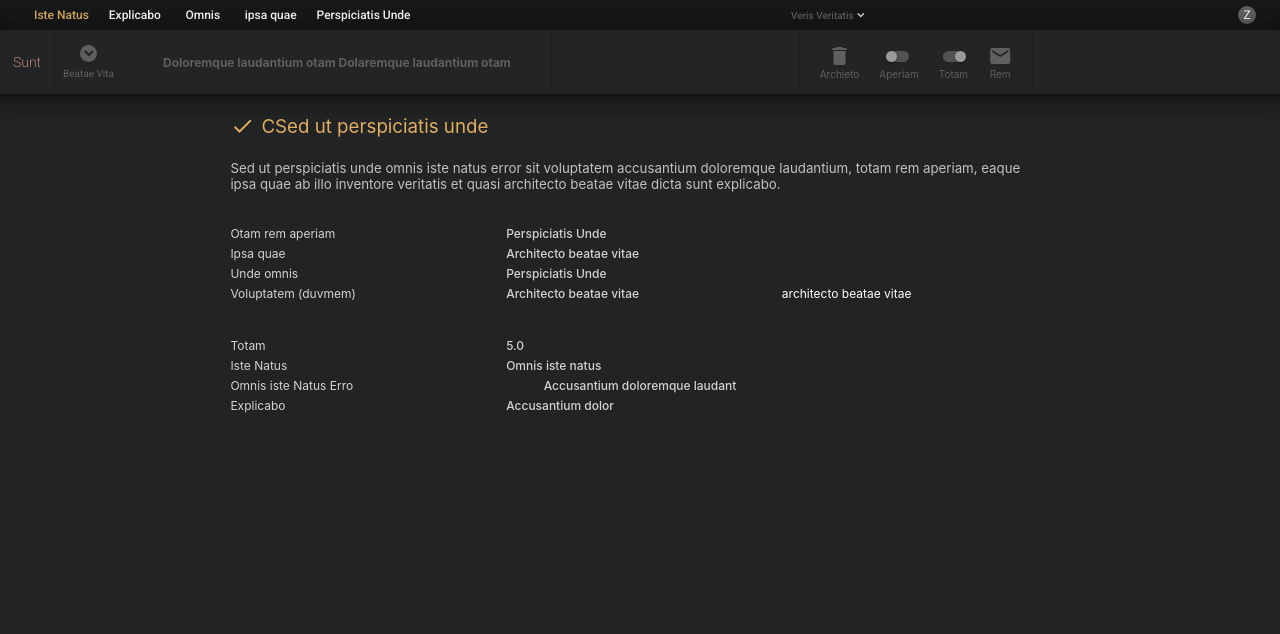
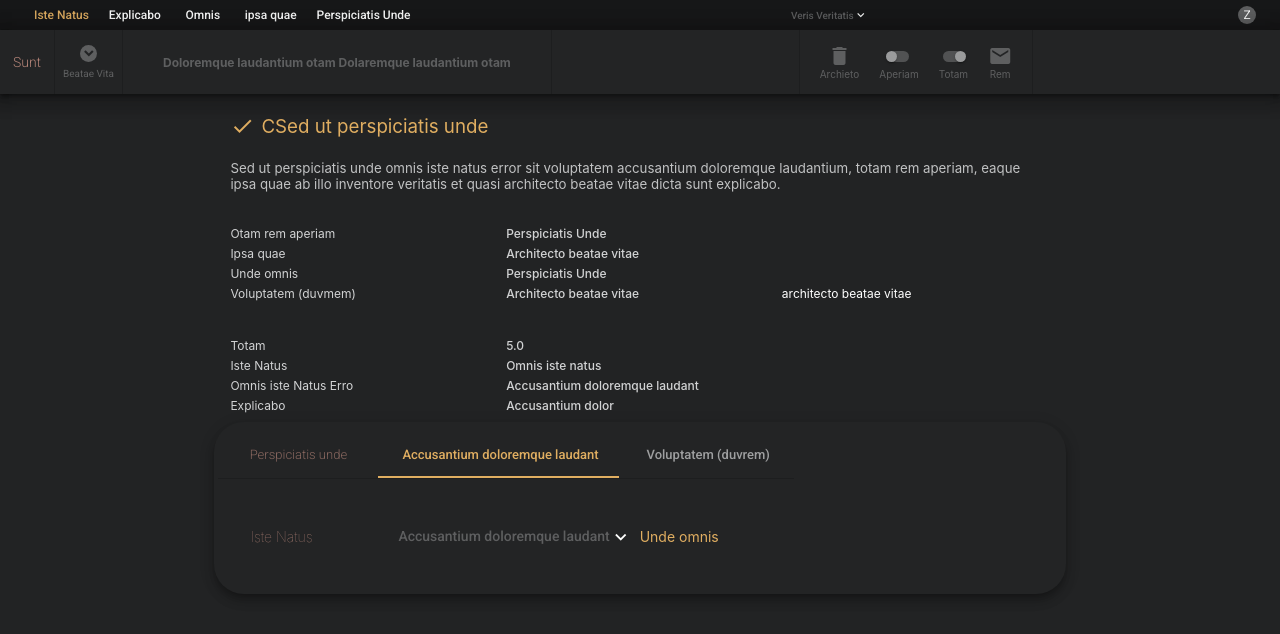
Before and after one commit to charisTheo/nakhoda, a React (Create React App) app: page / in a window 1280 px wide. Shown: the top 634 px of the page. Built offline with nearby package versions, Linux system fonts and the light colour scheme.

Commit message:
Add bottom tabbed card

```diff
--- a/package.json
+++ b/package.json
@@ -6,6 +6,7 @@
     "@material-ui/core": "^3.8.1",
     "react": "^16.7.0",
     "react-dom": "^16.7.0",
+    "react-jss": "^8.6.1",
     "react-scripts": "2.1.2"
   },
   "scripts": {
--- a/src/App.css
+++ b/src/App.css
@@ -1,32 +1,3 @@
 .App {
   text-align: center;
 }
-
-.App-logo {
-  animation: App-logo-spin infinite 20s linear;
-  height: 40vmin;
-}
-
-.App-header {
-  background-color: #282c34;
-  min-height: 100vh;
-  display: flex;
-  flex-direction: column;
-  align-items: center;
-  justify-content: center;
-  font-size: calc(10px + 2vmin);
-  color: white;
-}
-
-.App-link {
-  color: #61dafb;
-}
-
-@keyframes App-logo-spin {
-  from {
-    transform: rotate(0deg);
-  }
-  to {
-    transform: rotate(360deg);
-  }
-}
--- a/src/App.js
+++ b/src/App.js
@@ -1,12 +1,9 @@
 import React, { Component } from 'react';
 import './App.css';
-
 
 import NavBar from "./Components/Nav/NavBar.cmp";
 import MenuBar from './Components/MenuBar/MenuBar.cmp';
 import Header from './Components/Header/Header.cmp';
-
-// import Icon from '@material-ui/core/Icon';
 
 class App extends Component {
   render() {
--- a/src/Components/Dropdown/Dropdown.cmp.js
+++ b/src/Components/Dropdown/Dropdown.cmp.js
@@ -1,43 +1,5 @@
 import React, { Component } from 'react';
-import Button from '@material-ui/core/Button';
-
-const styles = {
-    dropdown: {
-        maxHeight: 'inherit',
-    },
-    button: {
-        color: 'rgb(254, 255, 255)',
-        textTransform: 'initial',
-        fontSize: '10px',
-        minHeight: 'initial',
-        maxHeight: '30px',
-        padding: '2px 10px',
-    },
-    list: {
-        margin: 0,
-        listStyle: 'none',
-        textAlign: 'left',
-        padding: '6px 16px',
-        position: 'absolute',
-        zIndex: 99,
-    },
-    listItem: {
-        maxHeight: '30px',
-        fontSize: '10px',
-        marginTop: '5px',
-    },
-    listItemButton: {
-        backgroundColor: 'transparent',
-        border: 'none',
-        color: 'rgb(254, 255, 255)'
-    },
-    icon: {
-        display: 'inline-block',
-        maxHeight: '30px',
-        fontSize: '14px',
-        color: 'rgb(254, 255, 255)',
-    },
-};
+import { Card, Button } from '@material-ui/core';
 
 export default class Dropdown extends Component {
     constructor(props) {
@@ -63,14 +25,66 @@ export default class Dropdown extends Component {
     toggleItem = (event) => {
         this.setState({
             selected: event.target.innerHTML,
-            listOpen: false
         });
+        this.toggleList();
+    };
+
+    handleMouseLeave = event => {
+        event.currentTarget.style.backgroundColor = 'transparent';
+    };
+
+    handleMouseEnter = event => {
+        event.currentTarget.style.backgroundColor = 'rgb(26, 27, 28)';
     };
 
     render() {
-        const{list} = this.props;
+        const { list } = this.props;
+        const styles = {
+            dropdown: {
+                maxHeight: 'inherit',
+            },
+            button: {
+                color: 'rgb(254, 255, 255)',
+                textTransform: 'initial',
+                fontSize: '10px',
+                minHeight: 'initial',
+                maxHeight: '30px',
+                padding: '2px 10px',
+            },
+            card: {
+                position: 'absolute',
+                zIndex: 99,
+                borderRadius: 30,
+            },
+            list: {
+                margin: 0,
+                listStyle: 'none',
+                padding: 0,
+            },
+            listItem: {
+                maxHeight: 30,
+                fontSize: 10,
+                marginTop: 0,
+            },
+            listItemButton: {
+                padding: '10px 16px',
+                width: '100%',
+                textAlign: 'left',
+                backgroundColor: 'transparent',
+                border: 'none',
+                color: 'rgb(254, 255, 255)'
+            },
+            icon: {
+                display: 'inline-block',
+                maxHeight: '30px',
+                fontSize: '14px',
+                color: 'rgb(254, 255, 255)',
+            },
+            ...this.props.styles,
+        };
 
         return (
+            <div>
                 <div style={styles.dropdown}>
                     <Button style={styles.button} onClick={() => this.toggleList()}>
                         <div style={styles.selected} className='theme-grey-text'>{this.state.selected}</div>
@@ -79,15 +93,28 @@ export default class Dropdown extends Component {
                             : <i style={styles.icon} className="material-icons">keyboard_arrow_down</i>
                         }
                     </Button>
-            {this.state.listOpen && <ul style={styles.list} className='theme-grey-dark-background'>
+                    {this.state.listOpen &&
+                        <Card raised style={styles.card} className='theme-grey-dark-background'>
+                            <ul style={styles.list}>
                                 {list.map((item, index) => (
-                    <li style={styles.listItem} key={index} className='theme-grey-text'>
-                        <button style={styles.listItemButton} onClick={this.toggleItem}>
+                                    <li
+                                    style={styles.listItem}
+                                    key={index}
+                                    className='theme-grey-text'>
+                                        <button
+                                        style={styles.listItemButton}
+                                        onClick={this.toggleItem}
+                                        onMouseEnter={this.handleMouseEnter}
+                                        onMouseLeave={this.handleMouseLeave}
+                                        >
                                             {item}
                                         </button>
                                     </li>
                                 ))}
-            </ul>}
+                            </ul>
+                        </Card>
+                    }
+                </div>
             </div>
         )
     }
--- a/src/Components/Header/Header.cmp.js
+++ b/src/Components/Header/Header.cmp.js
@@ -1,7 +1,7 @@
 import React, { Component } from 'react'
 import PropTypes from 'prop-types'
-import Grid from '@material-ui/core/Grid';
-import { withStyles } from '@material-ui/core/styles';
+import { Grid, withStyles} from '@material-ui/core';
+import TabbedCard from './../TabbedCard/TabbedCard.cmp';
 
 const styles = theme => ({
     header: {
@@ -66,7 +66,7 @@ class Header extends Component {
                 <Grid
                 container
                 item
-                lg
+                xl
                 direction='row'
                 justify='flex-start'
                 alignItems='center'
@@ -125,7 +125,7 @@ class Header extends Component {
                 <Grid
                 container
                 item
-                lg
+                xl
                 direction='row'
                 justify='flex-start'
                 alignItems='center'
@@ -163,7 +163,7 @@ class Header extends Component {
                     className={classes.row}
                     >
                         <Grid xs item><p>Omnis iste Natus Erro</p></Grid>
-                        <Grid xl={8} item><p className={classes.bolder}>Accusantium doloremque laudant</p></Grid>
+                        <Grid xs item><p className={classes.bolder}>Accusantium doloremque laudant</p></Grid>
                         <Grid xs item><p className={classes.white}></p></Grid>
                     </Grid>
                     <Grid
@@ -179,8 +179,9 @@ class Header extends Component {
                         <Grid xs item><p className={classes.white}></p></Grid>
                     </Grid>
                 </Grid>
+
+                <TabbedCard />
             </Grid>
-
       </header>
     )
   }
--- a/src/Components/MenuBar/MenuBar.cmp.js
+++ b/src/Components/MenuBar/MenuBar.cmp.js
@@ -1,12 +1,14 @@
 import React, { Component } from 'react';
 import PropTypes from 'prop-types';
-import AppBar from '@material-ui/core/AppBar';
-import Toolbar from '@material-ui/core/Toolbar';
-import IconButton from '@material-ui/core/IconButton';
-import Button from '@material-ui/core/Button';
-import Switch from '@material-ui/core/Switch';
-import Grid from '@material-ui/core/Grid';
-import { withStyles } from '@material-ui/core/styles';
+import {
+  withStyles,
+  Grid,
+  Button,
+  Switch,
+  IconButton,
+  Toolbar,
+  AppBar
+} from '@material-ui/core';
 
 const styles = theme => ({
   root: {
@@ -28,8 +30,8 @@ const styles = theme => ({
     textTransform: 'initial',
     fontSize: 14,
     fontWeight: 'lighter',
+    color: 'rgb(178, 131, 119)',
     minWidth: 54,
-    color: 'rgb(178, 131, 119)',
   },
   downArrowButton: {
     backgroundColor: 'rgb(94, 95, 96)',
--- /dev/null
+++ b/src/Components/TabbedCard/TabbedCard.cmp.js
@@ -0,0 +1,155 @@
+import React, { Component } from 'react'
+import injectSheet from "react-jss";
+import PropTypes from 'prop-types'
+import {
+  withStyles,
+  Card,
+  CardActions,
+  CardContent,
+  Tab,
+  Tabs,
+  Grid
+} from '@material-ui/core';
+
+import Dropdown from "./../Dropdown/Dropdown.cmp";
+
+const styles = theme => ({
+  card: {
+    borderRadius: 30,
+    width: '100%',
+  },
+  tabsRoot: {
+    borderBottom: '1px solid rgb(29, 30, 31)',
+  },
+  tabsIndicator: {
+    backgroundColor: 'rgb(224, 174, 97)',
+    // width: 20,
+  },
+  tabRoot: {
+    textTransform: 'initial',
+    fontWeight: '500',
+    color: 'rgb(210, 211, 212)',
+    '&:hover': {
+      color: 'rgb(248, 203, 135)',
+    },
+    '&$tabSelected': {
+      color: 'rgb(224, 174, 97)',
+    },
+  },
+  tabSelected: {},
+  tabContent: {
+    padding: '15px 20px',
+    textAlign: 'left',
+    fontSize: 14,
+  },
+});
+
+class TabbedCard extends Component {
+  state = {
+    value: 1,
+    indicatorStyles: {
+      indicator: {
+        backgroundColor: "rgb(224, 174, 97)",
+      }
+    },
+  };
+
+  static propTypes = {
+    prop: PropTypes
+  };
+
+  handleChange = (event, value) => {
+    const tabStyles = window.getComputedStyle(event.currentTarget);
+    const tabWidth = parseInt(tabStyles.width.split('px')[0]);
+    const tabLeft = parseInt(tabStyles.left.split('px')[0]);
+    this.setState({
+      value: value,
+      indicatorStyles: {
+        indicator: {
+          ...this.state.indicatorStyles.indicator,
+          width: tabWidth/2,
+          left: tabLeft + (tabWidth/4)
+        }
+      }
+    });
+  };
+
+  render() {
+    const { classes } = this.props;
+    const { value, indicatorStyles} = this.state;
+
+    const CustomTabs = ({classes, children}) => (
+      <Tabs
+      value={value}
+      onChange={this.handleChange}
+      classes={{root: classes.root, indicator: classes.indicator}}
+      >
+        {children}
+      </Tabs>
+    );
+    const StyledCustomTabs = injectSheet({...indicatorStyles, root: {borderBottom: '1px solid rgb(29, 30, 31)'}})(CustomTabs);
+
+    return (
+      <Card raised={true} className={classes.card + ' theme-grey-dark-background'}>
+        <CardActions>
+          <StyledCustomTabs>
+            <Tab label="Perspiciatis unde" style={{
+                fontWeight: 'lighter',
+                color: 'rgb(178, 131, 119)'
+              }} classes={{root: classes.tabRoot, selected: classes.tabSelected}} />
+            <Tab label="Accusantium doloremque laudant" classes={{root: classes.tabRoot, selected: classes.tabSelected}} />
+            <Tab label="Voluptatem (duvrem)" classes={{root: classes.tabRoot, selected: classes.tabSelected}} />
+          </StyledCustomTabs>
+        </CardActions>
+
+        <CardContent>
+          {value === 0 && <Grid className={classes.tabContent}>Tab one content</Grid>}
+          {value === 1 &&
+            <Grid
+            container
+            direction='row'
+            justify='flex-start'
+            alignItems='center'
+            className={classes.tabContent}
+            >
+              <label style={{
+                fontWeight: 'lighter',
+                color: 'rgb(178, 131, 119)',
+                minWidth: 140,
+              }}>Iste Natus</label>
+              <label style={{minWidth: 140}}>
+                <Dropdown styles={{
+                    button: {
+                      fontSize: 14,
+                      textTransform: 'initial',
+                      color: 'rgb(254, 255, 255)',
+                    },
+                    icon: {
+                      fontSize: '22px',
+                      color: 'rgb(254, 255, 255)'}
+                    }} list={[
+                  "Accusantium doloremque laudant",
+                  "Architecto beatae vitae",
+                  "Architecto beatae vitae",
+                  "Architecto beatae vitae",
+                  "Architecto beatae vitae",
+                  "Architecto beatae vitae",
+                  "Architecto beatae vitae",
+                  "Architecto beatae vitae"
+                ]}/>
+              </label>
+              <label style={{minWidth: 140, color: 'rgb(224, 174, 97)'}}>Unde omnis</label>
+            </Grid>
+          }
+          {value === 2 && <Grid className={classes.tabContent}>Tab three content</Grid>}
+        </CardContent>
+      </Card>
+    )
+  }
+}
+
+TabbedCard.propTypes = {
+    classes: PropTypes.object.isRequired
+}
+
+export default withStyles(styles)(TabbedCard);
--- a/src/index.css
+++ b/src/index.css
@@ -9,7 +9,6 @@ body {
   background-color: rgb(34, 35, 36) !important;
   color: rgb(193, 194, 195);
 }
-
 code {
   font-family: source-code-pro, Menlo, Monaco, Consolas, "Courier New",
     monospace;
@@ -30,13 +29,9 @@ code {
 .theme-grey-darker-background {
   background-color: rgb(22, 23, 24) !important;
 }
-
 .theme-grey-background {
   background-color: rgb(94, 95, 96) !important;
 }
-/* .title {
-  color: rgb(224, 174, 97);
-} */
 
 .divider-vertical {
   min-height: inherit;
```
Also changed, not shown: src/Components/Nav/NavBar.cmp.js (+8 -6 lines), src/logo.svg (deleted), 1 other file (tests, documents, lock files or other folders). Lines whose indentation alone changed are shown as unchanged.
